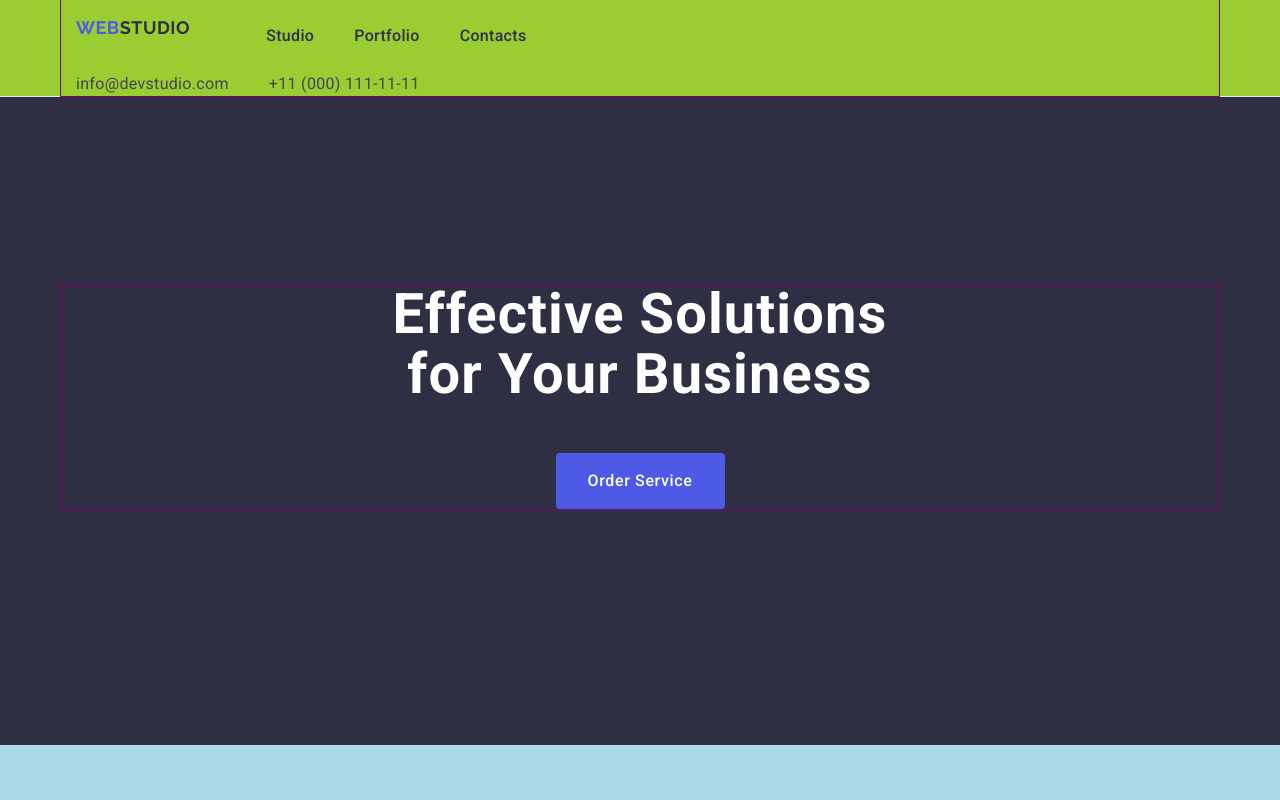
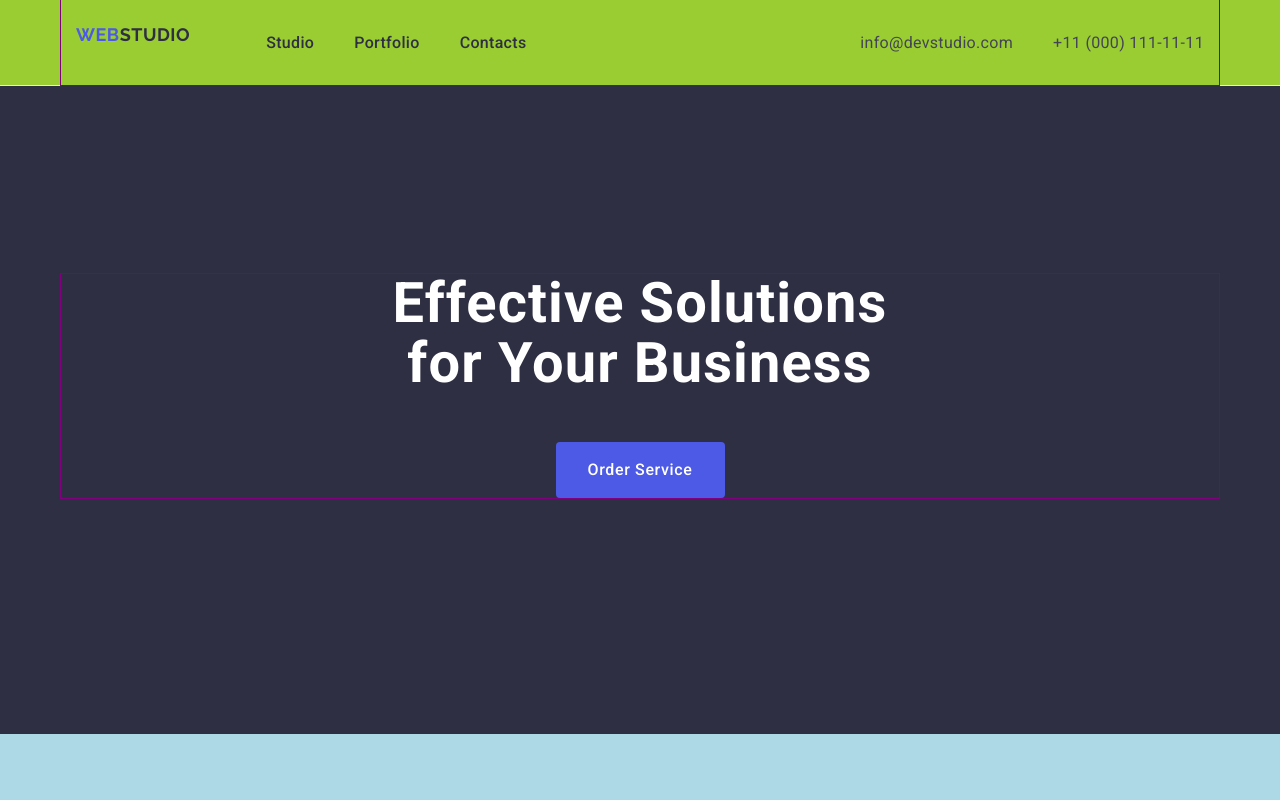
Before and after one commit to Elcher26/goit-markup-hw-03, a plain HTML site: page index.html in a window 1280 px wide. Shown: the top 800 px of the page. Drawn offline with nearby package versions, Linux system fonts and the light colour scheme.

Commit message:
HW3-prefinal

```diff
--- a/css/styles.css
+++ b/css/styles.css
@@ -4,29 +4,35 @@ body {
     background-color: #FFFFFF;
     /*скид стиля браузера на марджін*/
     margin: 0;
+
+
+/* reset */
+
+ul,
+ol {
+  list-style-type: none;
+  margin: 0;
+  padding: 0;
 }
+
 img {
     display: block;
 }
 
-h1, h2, h3, h4, h5, h6, p {
-	margin-top: 0;
-	margin-bottom: 0;
-}
-
-ul > li {
-    text-decoration: none;
-    list-style-type: none;
+h1,
+h2,
+h3,
+h4,
+h5,
+h6,
+p {
+  margin: 0;
 }
 
 a {
   text-decoration: none;
 }
-ul, ol {
-	margin-top: 0;
-	margin-bottom: 0;
-	padding-left: 0;
-}
+
 
 .container {
     width: 1158px;
@@ -40,87 +46,95 @@ ul, ol {
     padding-bottom: 120px;
 }
 
-/*header*/
-.header-general {
+/*header section*/
+.page-header-general {
     border-bottom: 1px solid #e7e9fc;
     background-color: yellowgreen;
 }
 
+  .header-container {
+    display: flex;
+    align-items: center;
+  }
+
+  .header-nav {
+    display: flex;
+    align-items: center;
+  }
+
   .logo {
-    text-decoration: none;
-    list-style: none;
-    text-transform: uppercase;
-    font-family: "Raleway", sans-serif;
+    font-family: 'Raleway', sans-serif;
     font-weight: 700;
     font-size: 18px;
     line-height: 1.17;
     letter-spacing: 0.03em;
+    text-transform: uppercase;
     color: #4d5ae5;
+  }
+
+  .header-logo {
+    padding: 24px 0;
     margin-right: 76px;
-    /*проверяем*/
-    display: inline-block;
+  }
 
+  .header-logo .logo-accent {
+    color: #2e2f42;
   }
-/*.header-container {
+
+  .footer-logo .logo-part {
+    color: #f4f4fd;
+  }
+
+  .nav-list {
     display: flex;
     align-items: center;
-    margin: 0;
-    padding-left: 15px;
-    padding-right: 15px;
-}*/
+    gap: 40px;
+  }
 
-.logo-header-accent {
+  .nav-link {
+    display: block;
+    padding: 24px 0;
+    font-weight: 500;
+    font-size: 16px;
+    line-height: 1.5;
+    letter-spacing: 0.02em;
     color: #2e2f42;
   }
-.header-nav {
+
+  .contacts {
+    font-style: normal;
+    margin-left: auto;
+  }
+
+  .contacts-list {
     display: flex;
     align-items: center;
-}
-.header-nav-list {
-    display: flex;
     gap: 40px;
   }
-.nav-list-item {
-    padding-top: 24px;
-    padding-bottom: 24px;
-}
 
-.address {
-    font-style: normal;
-
-}
-.address-list {
-    display: flex;
-    gap: 40px;
-}
-.address-link-item {
+  .contacts-link {
+    display: block;
+    padding: 24px 0;
     font-size: 16px;
     line-height: 1.5;
     letter-spacing: 0.02em;
     color: #434455;
   }
-.address-link-item:hover, .address-link-item:focus {
+
+  .nav-link:hover,
+  .nav-link:focus,
+  .contacts-link:hover,
+  .contacts-link:focus {
     color: #404bbf;
   }
 
-.nav-link
-{
-    font-weight: 500;
-    line-height: 1.5;
-    letter-spacing: 0.02em;
-    color: #2e2f42;
-    padding-top: 24px;
-    padding-bottom: 24px;
-}
-.nav-link:hover, .nav-link:focus, .address-link:hover, .address-link:focus {
-    color: #404bbf;
-}
 /*!hero section 1*/
 .hero-section {
     background-color: #2e2f42;
     padding-top: 188px;
     padding-bottom: 188px;
 }
+
 .hero-logo {
     font-size: 56px;
     line-height: 1.07;
@@ -298,15 +312,3 @@ ul, ol {
     letter-spacing: 0.02em;
     max-width: 264px;
 }
-
-ul > li {
-    list-style: none;
-    text-decoration: none;
-}
-ul > a {
-    list-style: none;
-    text-decoration: none;
-}
-a {
-    text-decoration: none;
-}
--- a/index.html
+++ b/index.html
@@ -3,9 +3,11 @@
 <head>
     <meta charset="UTF-8">
     <meta name="viewport" content="width=device-width, initial-scale=1.0">
-    <link rel="preconnect" href="https://fonts.googleapis.com">
-    <link rel="preconnect" href="https://fonts.gstatic.com" crossorigin>
-    <link href="https://fonts.googleapis.com/css2?family=Raleway:ital,wght@0,100..900;1,100..900&family=Roboto:ital,wght@0,100;0,300;0,400;0,500;0,700;0,900;1,100;1,300;1,400;1,500;1,700;1,900&display=swap" rel="stylesheet">
+    <link rel="preconnect" href="https://fonts.googleapis.com" />
+    <link rel="preconnect" href="https://fonts.gstatic.com" crossorigin />
+    <link
+      href="https://fonts.googleapis.com/css2?family=Raleway:wght@700&family=Roboto:wght@400;500;700&display=swap"
+      rel="stylesheet">
     <title>Document</title>
     <!--normalise connected-->
     <link rel="stylesheet" href="https://cdn.jsdelivr.net/npm/modern-normalize@2.0.0/modern-normalize.min.css">
@@ -14,23 +16,29 @@
 </head>
 <body>
 <!--Header-->
- <header class="header-general">
+<header class="page-header-general">
     <div class="container header-container">
       <nav class="header-nav">
-            <a href="./index.html" class="logo">Web<span class="logo-header-accent">Studio</span></a>
-            <ul class="header-nav-list">
-                <li class="nav-list-item"><a href="./index.html" class="nav-link">Studio</a></li>
-                <li class="nav-list-item"><a href="" class="nav-link">Portfolio</a></li>
-                <li class="nav-list-item"><a href="" class="nav-link">Contacts</a></li>
+        <a class="logo header-logo" href="./index.html">Web<span class="logo-accent">Studio</span></a
+        >
+        <ul class="nav-list">
+          <li class="nav-item">
+            <a class="nav-link" href="./index.html">Studio</a>
+          </li>
+          <li class="nav-item"><a class="nav-link" href="">Portfolio</a></li>
+          <li class="nav-item"><a class="nav-link" href="">Contacts</a></li>
         </ul>
       </nav>
-        <address class="address">
-            <ul class="address-list">
-                <li class="address-link">
-                    <a href="mailto:info@devstudio.com" class="address-link-item">info@devstudio.com</a>
+
+      <address class="contacts">
+        <ul class="contacts-list">
+          <li class="contacts-item">
+            <a class="contacts-link" href="mailto:info@devstudio.com"
+              >info@devstudio.com</a>
           </li>
-                <li class="address-link">
-                    <a href="tel:+110001111111" class="address-link-item">+11 (000) 111-11-11</a>
+          <li class="contacts-item">
+            <a class="contacts-link" href="tel:+110001111111"
+              >+11 (000) 111-11-11</a>
           </li>
         </ul>
       </address>
```
Lines whose indentation alone changed are shown as unchanged.
